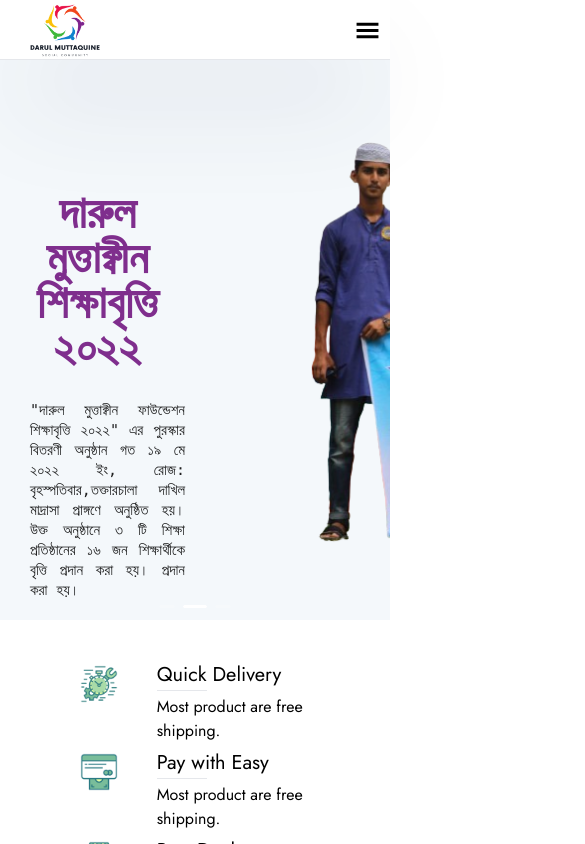
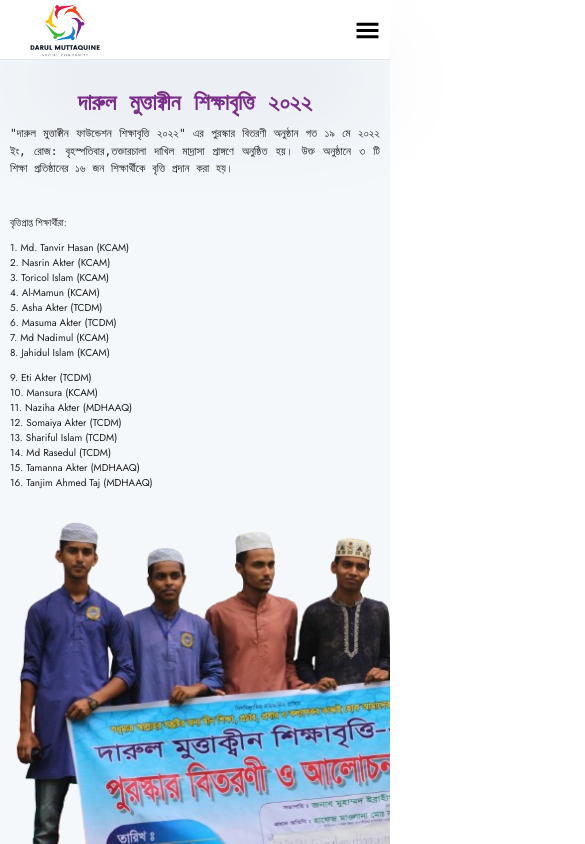
Before and after one commit to anisurarzu/Darul-Muttaquine, a React (Create React App) app: page / in a window 390 px wide. Shown: the top 844 px of the page, 585 px wide, since content can reach past the window. Built offline with nearby package versions, Linux system fonts and the light colour scheme.

Commit message:
last commit for today

```diff
--- a/src/App.css
+++ b/src/App.css
@@ -169,6 +169,7 @@
   background-repeat: no-repeat;
 }
 
+
 /* middle section */
 
 .middle-div-one {
@@ -178,6 +179,7 @@
   background-size: contain;
   background-repeat: no-repeat;
 }
+
 .middle-div-two {
   background-image: url("./images/banner02.jpeg");
   height: 500px;
@@ -185,6 +187,14 @@
   background-size: contain;
   background-repeat: no-repeat;
 }
+
+@media (max-width: 768px) { /* Adjust based on your breakpoint */
+  .middle-div-one, .middle-div-two {
+    width: 100%; /* Make the width full for smaller screens */
+    height: auto; /* Allow the height to adjust proportionally */
+  }
+}
+
 .dashboard{
   background-color: #62AB2B;
 }
--- a/src/components/Home/HeroSection/HeroSection.js
+++ b/src/components/Home/HeroSection/HeroSection.js
@@ -4,8 +4,7 @@
 
 export default function HeroSection() {
   const contentStyle = {
-    height: "560px",
-    lineHeight: "160px",
+    lineHeight: "1.5",
     textAlign: "center",
     background: "#F4F8FB",
   };
@@ -13,13 +12,13 @@
   return (
     <div>
       <Carousel autoplay>
-        <div className="">
-          <div className="grid grid-cols-2" style={contentStyle}>
+        <div>
+          <div className="grid md:grid-cols-2 grid-cols-1" style={contentStyle}>
             <div className="p-4">
-              <h1 className="text-7xl font-bold pt-[120px] font-mono heroDetails">
+              <h1 className="text-4xl md:text-7xl font-bold pt-[20px] md:pt-[120px] font-mono heroDetails">
                 দারুল মুত্তাক্বীন শিক্ষাবৃত্তি ২০২৩
               </h1>
-              <h4 className="text-2xl  pt-[30px] font-mono  text-justify pl-[20px]">
+              <h4 className="text-lg md:text-2xl pt-[10px] md:pt-[30px] font-mono text-justify md:pl-[20px]">
                 "দারুল মুত্তাক্বীন ফাউন্ডেশন শিক্ষাবৃত্তি ২০২৩" এর পুরস্কার
                 বিতরণী অনুষ্ঠান গত ২৯ অক্টোবর ২০২৩ ইং, রোজ: রবিবার, সকাল ১১
                 ঘটিকায় তক্তারচালা দাখিল মাদ্রাসা প্রাঙ্গণে অনুষ্ঠিত হয়। উক্ত
@@ -28,13 +27,12 @@
                 <br />
                 <br />
               </h4>
-              <div className="text-xl   font-mono  text-justify pl-[20px] pt-[20px]">
+              <div className="text-base md:text-xl font-mono text-justify md:pl-[20px] pt-[20px]">
                 <h4>
                   শিক্ষাবৃত্তিতে অংশগ্রহণকারী প্রতিষ্ঠানসমূহ (১৬ টি প্রতিষ্ঠানের
                   বাছাইকৃত ২০৬ জন শিক্ষার্থী):
                 </h4>
-
-                <div className="grid grid-cols-2 gap-4">
+                <div className="grid grid-cols-1 md:grid-cols-2 gap-4">
                   <div className="pt-4">
                     <p>১.⁠ ⁠আব্দুর নূর সালাফী মাদ্রাসা  </p>
                     <p>২.⁠ ⁠দরানী পাড়া উচ্চ বিদ্যালয়  </p>
@@ -58,29 +56,27 @@
                 </div>
               </div>
             </div>
-            <div className="first-div  mt-[80px] ml-[100px] "></div>
+            <div className="first-div mt-[20px] md:mt-[80px] mx-auto md:ml-[100px]"></div>
           </div>
         </div>
 
         <div>
-          <div className="grid grid-cols-2" style={contentStyle}>
+          <div className="grid md:grid-cols-2 grid-cols-1" style={contentStyle}>
             <div className="p-4">
-              <h1 className="text-7xl font-bold pt-[120px] font-mono heroDetails-second">
+              <h1 className="text-4xl md:text-7xl font-bold pt-[20px] md:pt-[120px] font-mono heroDetails-second">
                 দারুল মুত্তাক্বীন শিক্ষাবৃত্তি ২০২২
               </h1>
-              <h4 className="text-2xl  pt-[30px] font-mono  text-justify pl-[20px]">
+              <h4 className="text-lg md:text-2xl pt-[10px] md:pt-[30px] font-mono text-justify md:pl-[20px]">
                 "দারুল মুত্তাক্বীন ফাউন্ডেশন শিক্ষাবৃত্তি ২০২২" এর পুরস্কার
                 বিতরণী অনুষ্ঠান গত ১৯ মে ২০২২ ইং, রোজ: বৃহস্পতিবার,তক্তারচালা
                 দাখিল মাদ্রাসা প্রাঙ্গণে অনুষ্ঠিত হয়। উক্ত অনুষ্ঠানে ৩ টি
                 শিক্ষা প্রতিষ্ঠানের ১৬ জন শিক্ষার্থীকে বৃত্তি প্রদান করা হয়।
-                প্রদান করা হয়।
                 <br />
                 <br />
               </h4>
-              <div className="text-xl   font-mono  text-justify pl-[20px] pt-[20px]">
-                <h4>বৃত্তিপ্রাপ্ত শিক্ষার্থীরা:  </h4>
-
-                <div className="grid grid-cols-2 gap-4">
+              <div className="text-base md:text-xl font-mono text-justify md:pl-[20px] pt-[20px]">
+                <h4>বৃত্তিপ্রাপ্ত শিক্ষার্থীরা:</h4>
+                <div className="grid grid-cols-1 md:grid-cols-2 gap-4">
                   <div className="pt-4">
                     <p>1.⁠ ⁠Md. Tanvir Hasan (KCAM)</p>
                     <p>2.⁠ ⁠Nasrin Akter (KCAM) </p>
@@ -104,16 +100,17 @@
                 </div>
               </div>
             </div>
-            <div className="second-div   mt-[80px] ml-[100px] "></div>
+            <div className="second-div mt-[20px] md:mt-[80px] mx-auto md:ml-[100px]"></div>
           </div>
         </div>
+
         <div>
-          <div className="grid grid-cols-2" style={contentStyle}>
+          <div className="grid md:grid-cols-2 grid-cols-1" style={contentStyle}>
             <div className="p-4">
-              <h1 className="text-7xl font-bold pt-[120px] font-mono heroDetails-third">
+              <h1 className="text-4xl md:text-7xl font-bold pt-[20px] md:pt-[120px] font-mono heroDetails-third">
                 সীরাত পাঠ প্রতিযোগিতা ২০২৩
               </h1>
-              <h4 className="text-2xl  pt-[30px] font-mono  text-justify pl-[20px]">
+              <h4 className="text-lg md:text-2xl pt-[10px] md:pt-[30px] font-mono text-justify md:pl-[20px]">
                 "দারুল মুত্তাক্বীন ফাউন্ডেশন সীরাত পাঠ প্রতিযোগিতা ২০২৩" এর
                 পুরস্কার বিতরণী অনুষ্ঠান গত ২০ শে জানুয়ারি ২০২৩ ইং তক্তারচালা
                 সবুজ বাংলা উচ্চ বিদ্যালয় মাঠ প্রাঙ্গণে অনুষ্ঠিত হয়। উক্ত
@@ -122,12 +119,10 @@
                 <br />
                 <br />
               </h4>
-              <div className="text-xl   font-mono  text-justify pl-[20px] pt-[20px]">
+              <div className="text-base md:text-xl font-mono text-justify md:pl-[20px] pt-[20px]">
                 <div className="flex justify-center gap-4">
                   <div>
-                    <h4>
-                      সীরাত পাঠ প্রতিযোগিতায় অংশগ্রহণকারী প্রতিষ্ঠানসমূহ:
-                    </h4>
+                    <h4>সীরাত পাঠ প্রতিযোগিতায় অংশগ্রহণকারী প্রতিষ্ঠানসমূহ:</h4>
                     <p className="pt-4">১.⁠ ⁠কামালিয়া চালা আলীম মাদ্রাসা</p>
                     <p>২. তক্তারচালা দাখিল মাদ্রাসা</p>
                     <p>৩. রফিকরাজু ক্যাডেট স্কুল</p>
@@ -138,7 +133,7 @@
                 </div>
               </div>
             </div>
-            <div className="third-div   mt-[80px] ml-[100px] "></div>
+            <div className="third-div mt-[20px] md:mt-[80px] mx-auto md:ml-[100px]"></div>
           </div>
         </div>
       </Carousel>
```
